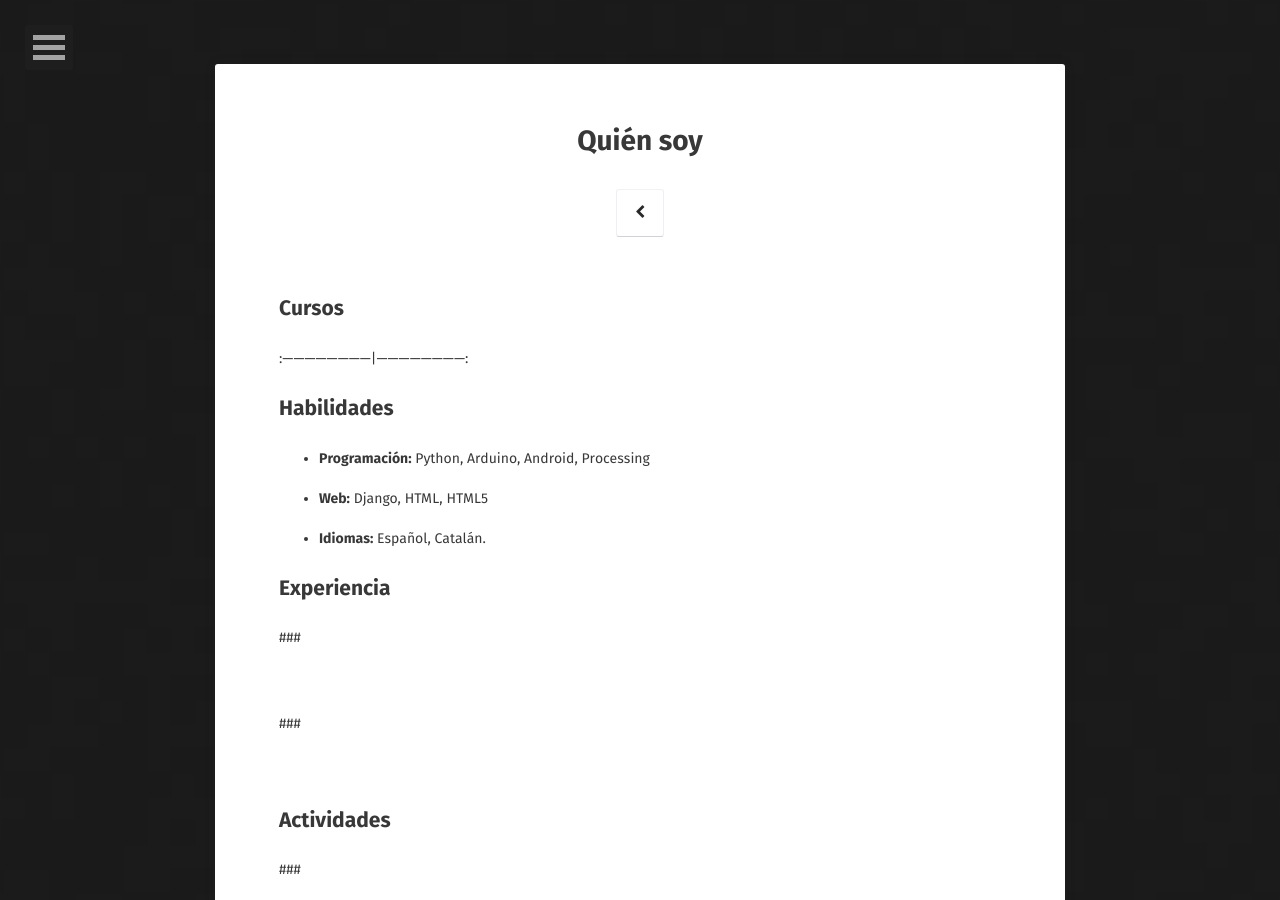
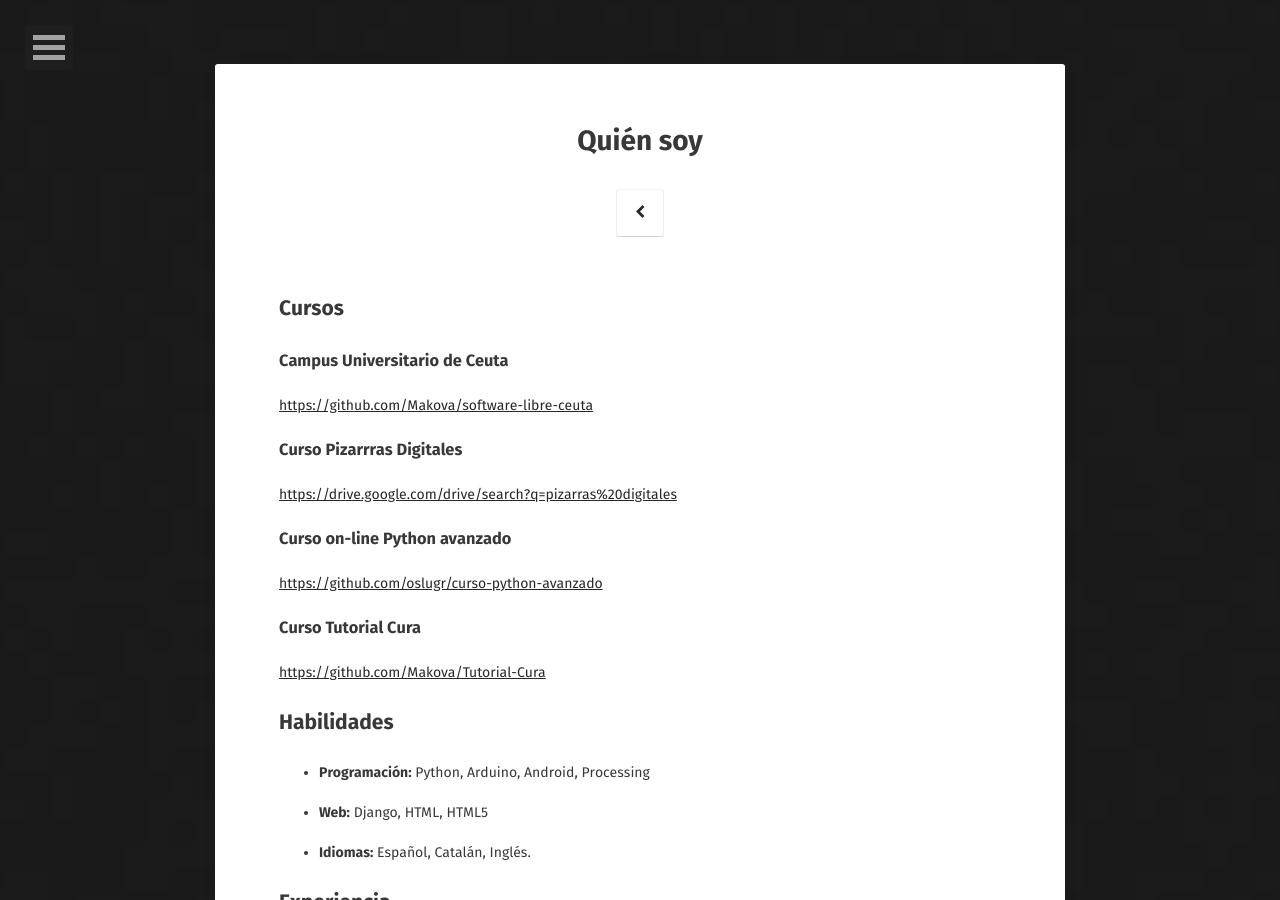
Before and after one commit to Makova/MakovaLibre, a Jekyll site: the page built from about/index.md, in a window 1280 px wide and 900 px high. Built offline with Jekyll 4.4.1, drawn with Linux system fonts in a browser that asks for light colours; some web fonts are replaced; some of the changed text lies outside the part shown.

Commit message:
añadidos cursos y experiencia

```diff
--- a/about/index.md
+++ b/about/index.md
@@ -8,9 +8,22 @@ comments: false
 
 ## Cursos
 
+### Campus Universitario de Ceuta
 
+[https://github.com/Makova/software-libre-ceuta](Curso sobre Software Libre)
 
-:------------------------|------------------------:
+### Curso Pizarrras Digitales
+
+[https://drive.google.com/drive/search?q=pizarras%20digitales](Facultad de Ciencias de la Educación)
+
+### Curso on-line Python avanzado
+
+[https://github.com/oslugr/curso-python-avanzado](Desarrollo colaborativo del curso de Python Avanzado)
+
+### Curso Tutorial Cura
+
+[https://github.com/Makova/Tutorial-Cura](Facultad de Bellas Artes)
+
 
 
 ## Habilidades
@@ -19,20 +32,35 @@ comments: false
 
 * __Web:__ Django, HTML, HTML5
 
-* __Idiomas:__ Español, Catalán.
+* __Idiomas:__ Español, Catalán, Inglés.
+
 
 ## Experiencia
 
-###
+### Profesor extraescolares robótica
+:-------------------|------------------------:Granada,España,Alhendín | Octubre 2016 - actualidad
+|
 
-:-------------------|------------------------:
-   |
+### [http://osl.ugr.es/?s=campus+infantil](Campus Infantil Software Libre OSL), Universidad de Granada, ETSIIT
+
+:----------------|--------------:Granada,España | Junio 2014 - actualidad
+|
 
 
+### Monitor-colaborador en el proyecto [https://docs.google.com/presentation/d/1IoCfoB4SJs9Oe-HwloXEnF1ljrjDaYRVquaU6RTZjxQ/edit#slide=id.p](IDCTech)
 
-###
+:----------------|--------------:Granada,España | Septiembre 2016 - actualidad
+|
 
-:----------------|--------------:
+
+   * "Imagina, Descubre, Crea, Despierta tu lado tecnológico."
+   * Organizado por la [http://osl.ugr.es/](OSL).
+   * Vamos por distintos colegios dando charlas divulgativas sobre ingeniería.
+
+
+### [https://github.com/oslugr/contaminAND](ContaminAND), análisis y publicación de datos de contaminación en Andalucía
+
+:-----------------|----------------:Andalucía,Granada,España | Marzo 2017 - actualidad
 |
 
 
```
